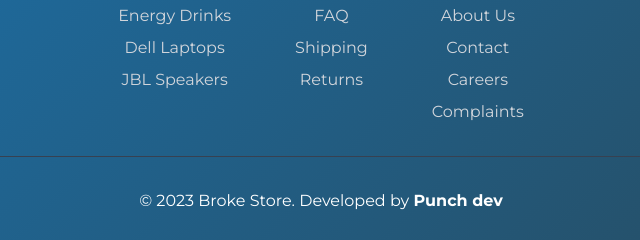
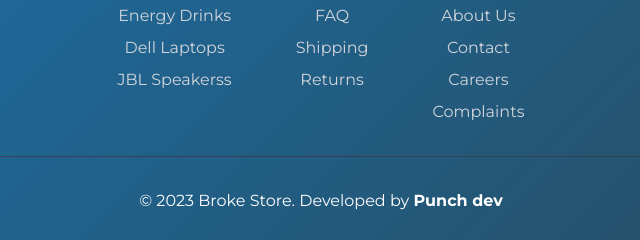
Before and after one commit to Punchdev-ux/BrokeStore, a plain HTML site: page index.html in a window 1280 px wide. Shown: the part 1768-2008 px from the top of the page, 319-959 px from the left. Drawn offline with nearby package versions, Linux system fonts and the light colour scheme.

Commit message:
Update index.html

```diff
--- a/index.html
+++ b/index.html
@@ -905,7 +905,7 @@
                     <ul class="space-y-2">
                         <li><a href="#" class="text-gray-300 hover:text-white transition" onclick="showSection('energy')">Energy Drinks</a></li>
                         <li><a href="#" class="text-gray-300 hover:text-white transition" onclick="showSection('laptops')">Dell Laptops</a></li>
-                        <li><a href="#" class="text-gray-300 hover:text-white transition" onclick="showSection('speakers')">JBL Speakers</a></li>
+                        <li><a href="#" class="text-gray-300 hover:text-white transition" onclick="showSection('speakers')">JBL Speakerss</a></li>
                     </ul>
                 </div>
 
```
